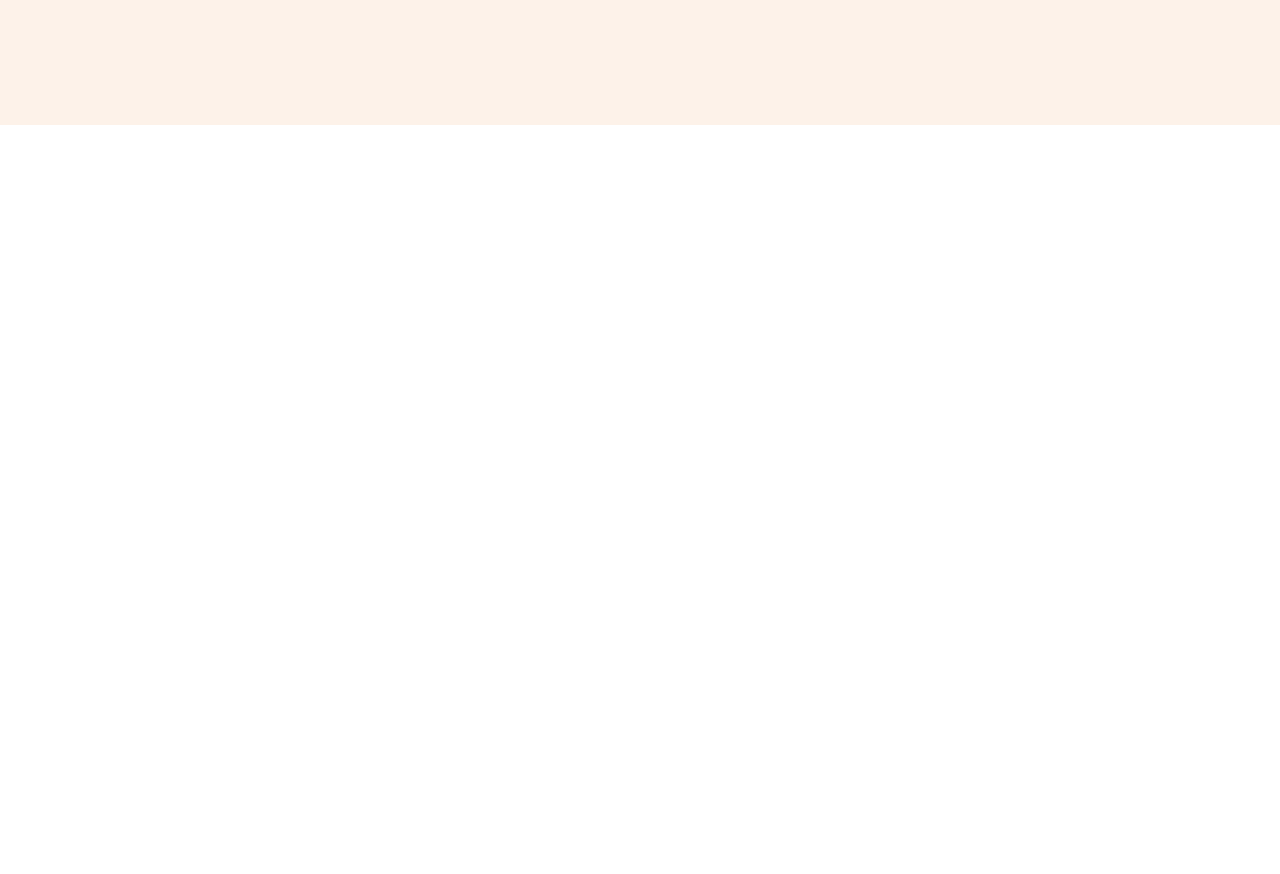
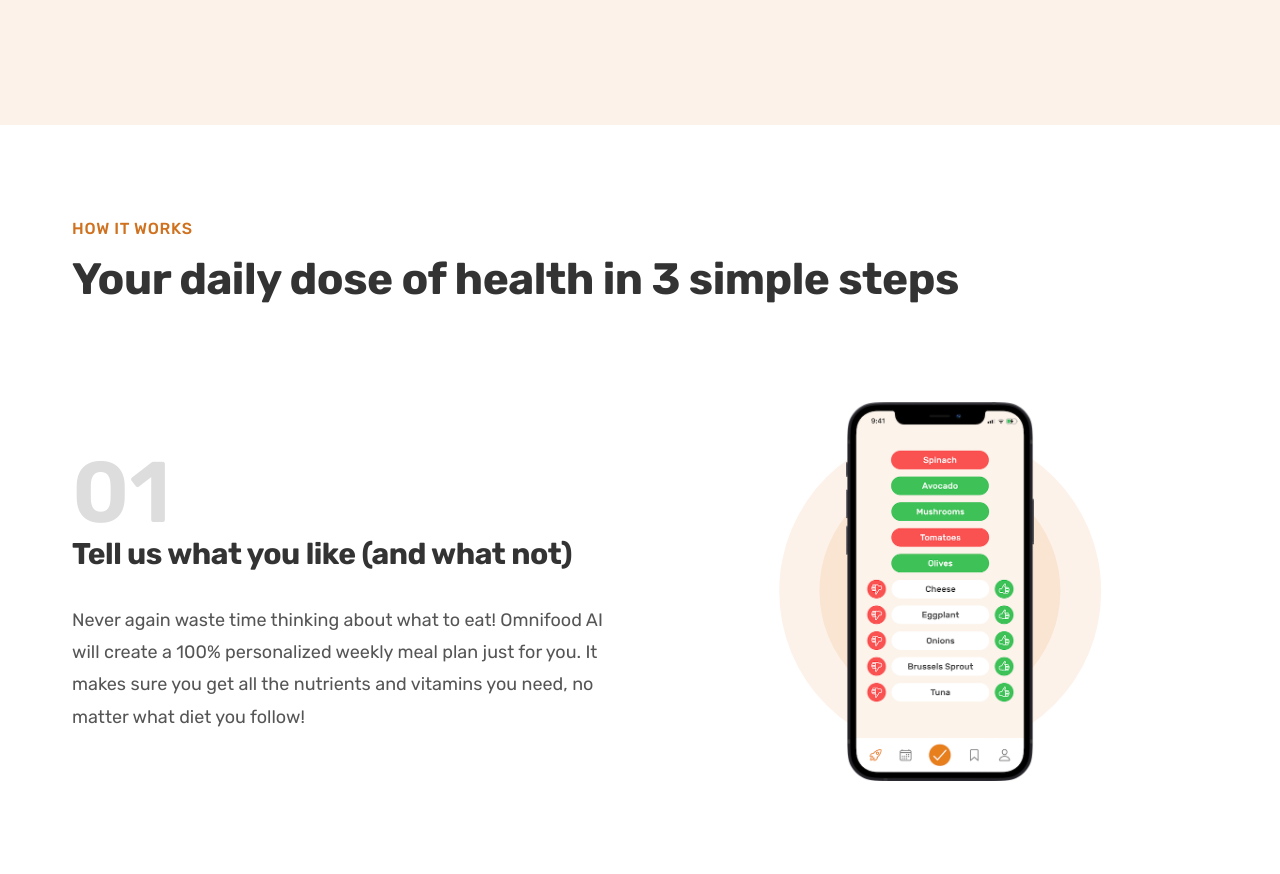
Before and after one commit to KunYuChang/omnifood, a plain HTML site: page index.html in a window 1280 px wide. Shown: the part 699-1573 px from the top of the page. Before the commit the page ends 824 px from the top, so only its background shows below. Drawn offline with Linux system fonts and the light colour scheme.

Commit message:
add how it work section

```diff
--- /dev/null
+++ b/css/general.css
@@ -0,0 +1,182 @@
+/*
+--- 01 TYPOGRAPHY SYSTEM
+
+- Font sizes (px):
+10 / 12 / 14 / 16 / 18 / 20 / 24 / 30 / 36 / 44 / 52 / 62 / 74 / 86 / 98
+
+- Font weights:
+Default: 400
+Medium: 500
+Semi-bold: 600
+Bold: 700
+
+- Line heights:
+Default: 1
+Small: 1.05
+Meduium: 1.2
+Paragraph default: 1.6
+
+- Letter spacing
+- 0.5px
+- 0.75px
+
+- SPACING SYSTEM (px)
+
+2 / 4 / 8 / 12 / 16 / 24 / 32 / 48 / 64 / 80 / 96 / 128
+
+--- 02 COLORS
+
+- Primary: #e67e22
+- Tints:
+#fdf2e9
+#fae5d3
+
+- Shades: #cf711f
+- Accents:
+- Greys:
+#555
+#333
+
+--- 05 SHADOWS
+
+--- 06 BORDER-RADIUS
+Default: 9px;
+
+--- 07 WHITESPACE
+
+*/
+@import url('https://fonts.googleapis.com/css2?family=Rubik:wght@400;500;600;700&display=swap');
+
+* {
+  padding: 0;
+  margin: 0;
+  box-sizing: border-box;
+}
+
+html {
+  font-size: 62.5%;
+}
+
+body {
+  font-family: 'Rubik', sans-serif;
+  line-height: 1;
+  font-weight: 400;
+  color: #555;
+}
+
+/*******************************/
+/* GENRAL REUSABLE COMPONENTS */
+/*******************************/
+
+.container {
+  /* 1140px */
+  max-width: 120rem;
+  padding: 0 3.2rem;
+  margin: 0 auto;
+}
+
+.grid {
+  display: grid;
+  column-gap: 6.4rem;
+  row-gap: 9.6rem;
+}
+
+.grid--2-cols {
+  grid-template-columns: repeat(2, 1fr);
+}
+
+.grid--3-cols {
+  grid-template-columns: repeat(3, 1fr);
+}
+
+.grid--4-cols {
+  grid-template-columns: repeat(4, 1fr);
+}
+
+.grid--center-v {
+  align-items: center;
+}
+
+.heading-primary,
+.heading-secondary,
+.heading-tertiary {
+  font-weight: 700;
+  color: #333;
+  /* 符合網站色調的版本(text-shadow) color: #45260a; */
+  /* 符合創業公司的設計(帶有藍色的灰色) color: #343a40; */
+  letter-spacing: -0.5px;
+}
+
+.heading-primary {
+  font-size: 5.2rem;
+  line-height: 1.05;
+  margin-bottom: 3.2rem;
+}
+
+.heading-secondary {
+  font-size: 4.4rem;
+  line-height: 1.2;
+  /* 由於section hero & section-how 都有做padding 9.6rem的設置，
+  因此在.heading-secondary的上方其實是有 9.6+9.6 = 19.2rem，
+  所以這個地方做margin-bottom: 9.6rem並不會太過份。 */
+  margin-bottom: 9.6rem;
+}
+
+.heading-tertiary {
+  font-size: 3rem;
+  line-height: 1.2;
+  margin-bottom: 3.2rem;
+}
+
+.subheading {
+  /* span 是 inline element 所以改成 block  */
+  display: block;
+  font-size: 1.6rem;
+  font-weight: 500;
+  color:#cf711f;
+  text-transform: uppercase;
+  margin-bottom: 1.6rem;
+  letter-spacing: 0.75px;
+}
+
+.btn:link,
+.btn:visited {
+  display: inline-block;
+  text-decoration: none;
+  font-size: 2rem;
+  font-weight: 600;
+  padding: 1.6rem 3.2rem;
+  border-radius: 9px;
+  transition: background-color 0.3s;
+}
+
+.btn--full:link,
+.btn--full:visited {
+  background-color: #e67e22;
+  color: #fff;
+}
+
+.btn--full:hover,
+.btn--full:active {
+  background-color: #cf711f;
+}
+
+.btn--outline:link,
+.btn--outline:visited {
+  background-color: #fff;
+  color: #555;
+}
+
+.btn--outline:hover,
+.btn--outline:active {
+  background-color: #fdf2e9;
+
+  /* border: 3px solid #fff; */
+
+  /* Trick to add border inside */
+  box-shadow: inset 0 0 0 3px #fff;
+}
+
+.margin-right-sm {
+  margin-right: 1.6rem;
+}
--- a/css/style.css
+++ b/css/style.css
@@ -1,140 +1,3 @@
-/*
---- 01 TYPOGRAPHY SYSTEM
-
-- Font sizes (px):
-10 / 12 / 14 / 16 / 18 / 20 / 24 / 30 / 36 / 44 / 52 / 62 / 74 / 86 / 98
-
-- Font weights:
-Default: 400
-Medium: 500
-Semi-bold: 600
-Bold: 700
-
-- Line heights:
-Default: 1
-Small: 1.05
-Paragraph default: 1.6
-
-- SPACING SYSTEM (px)
-
-2 / 4 / 8 / 12 / 16 / 24 / 32 / 48 / 64 / 80 / 96 / 128
-
---- 02 COLORS
-
-- Primary: #e67e22
-- Tints: #fdf2e9
-- Shades: #cf711f
-- Accents:
-- Greys:
-#555
-#333
-
---- 05 SHADOWS
-
---- 06 BORDER-RADIUS
-Default: 9px;
-
---- 07 WHITESPACE
-
-*/
-@import url('https://fonts.googleapis.com/css2?family=Rubik:wght@400;500;600;700&display=swap');
-
-* {
-  padding: 0;
-  margin: 0;
-  box-sizing: border-box;
-}
-
-html {
-  font-size: 62.5%;
-}
-
-body {
-  font-family: 'Rubik', sans-serif;
-  line-height: 1;
-  font-weight: 400;
-  color: #555;
-}
-
-/*******************************/
-/* GENRAL REUSABLE COMPONENTS */
-/*******************************/
-
-.container {
-  /* 1140px */
-  max-width: 120rem;
-  padding: 0 3.2rem;
-  margin: 0 auto;
-}
-
-.grid {
-  display: grid;
-  gap: 9.6rem;
-}
-
-.grid--2-cols {
-  grid-template-columns: repeat(2, 1fr);
-}
-
-.grid--3-cols {
-  grid-template-columns: repeat(3, 1fr);
-}
-
-.grid--4-cols {
-  grid-template-columns: repeat(4, 1fr);
-}
-
-.heading-primary {
-  font-size: 5.2rem;
-  font-weight: 700;
-  line-height: 1.05;
-  color: #333;
-  letter-spacing: -0.5px;
-  margin-bottom: 3.2rem;
-}
-
-.btn:link,
-.btn:visited {
-  display: inline-block;
-  text-decoration: none;
-  font-size: 2rem;
-  font-weight: 600;
-  padding: 1.6rem 3.2rem;
-  border-radius: 9px;
-  transition: background-color 0.3s;
-}
-
-.btn--full:link,
-.btn--full:visited {
-  background-color: #e67e22;
-  color: #fff;
-}
-
-.btn--full:hover,
-.btn--full:active {
-  background-color: #cf711f;
-}
-
-.btn--outline:link,
-.btn--outline:visited {
-  background-color: #fff;
-  color: #555;
-}
-
-.btn--outline:hover,
-.btn--outline:active {
-  background-color: #fdf2e9;
-
-  /* border: 3px solid #fff; */
-
-  /* Trick to add border inside */
-  box-shadow: inset 0 0 0 3px #fff;
-}
-
-.margin-right-sm {
-  margin-right: 1.6rem;
-}
-
 /*******************************/
 /* HEADER */
 /*******************************/
@@ -267,5 +130,61 @@ body {
 
 .section-how {
   padding: 9.6rem 0;
-  background-color: orange;
 }
+
+.step-number {
+  font-size: 8.6rem;
+  font-weight: 600;
+  /* .step-number color 選用一個與背景較接近的顏色，其實違反了對比原則，但由於這個數字並不是重要的資訊，因此為了設計風格而打破了原則較無傷大雅。 */
+  color: #ddd;
+}
+
+.step-description {
+  font-size: 1.8rem;
+  line-height: 1.8;
+}
+
+.step-img-box {
+  position: relative;
+
+  display: flex;
+  align-items: center;
+  justify-content: center;
+}
+
+.step-img-box::before,
+.step-img-box::after {
+  /* 這是一個圓圈的設計，由於這個圓圈只是用於style而不具備內容，因此使用偽元素來處理，避免汙染html。 */
+  content: "";
+  display: block;
+
+  border-radius: 50%;
+
+  position: absolute;
+  top: 50%;
+  left: 50%;
+  transform: translate(-50%, -50%);
+  z-index: -1;
+}
+
+.step-img-box::before {
+  width: 60%;
+  /* 高度會隨著螢幕收縮而改變 height: 60%; */
+
+  /* 因此使用padding-bottom的方法來取代 60% of parent's width */
+  padding-bottom: 60%;
+
+  background-color: #fdf2e9;
+}
+
+.step-img-box::after {
+  width: 45%;
+  padding-bottom: 45%;
+
+  background-color: #fae5d3;
+}
+
+.step-img {
+  /* 通常需要使用 google chome dev 去調整圖片大小，以測試出合適的大小 */
+  width: 35%;
+}
--- a/index.html
+++ b/index.html
@@ -4,6 +4,7 @@
     <meta charset="UTF-8" />
     <meta http-equiv="X-UA-Compatible" content="IE=edge" />
     <meta name="viewport" content="width=device-width, initial-scale=1.0" />
+    <link rel="stylesheet" href="./css/general.css">
     <link rel="stylesheet" href="./css/style.css" />
     <title>Omnifood</title>
   </head>
@@ -78,6 +79,56 @@
           </div>
         </div>
       </section>
+
+      <section class="section-how">
+        <div class="container">
+          <!-- h2 上方放上一段描述比較適合使用 p or span 而不是具有標題意義的 h3 -->
+          <span class="subheading">How it works</span>
+          <h2 class="heading-secondary">Your daily dose of health in 3 simple steps</h2>
+        </div>
+        <!-- Z Pattern -->
+        <div class="container grid grid--2-cols grid--center-v">
+          <!-- STEP 01 -->
+          <div class="step-text-box">
+            <p class="step-number">01</p>
+            <h3 class="heading-tertiary">
+              Tell us what you like (and what not)
+            </h3>
+            <p class="step-description">
+              Never again waste time thinking about what to eat! Omnifood AI will create a 100% personalized weekly meal plan just for you. It makes sure you get all the nutrients and vitamins you need, no matter what diet you follow!
+            </p>
+          </div>
+          <div class="step-img-box">
+            <img src="./img/app/app-screen-1.png" class="step-img" alt="iPone app preferences selection screen">
+          </div>
+          <!-- STEP 02 -->
+          <div class="step-img-box">
+            <img src="./img/app/app-screen-2.png" class="step-img" alt="iPone app meal approving plan screen">
+          </div>
+          <div class="step-text-box">
+            <p class="step-number">02</p>
+            <h3 class="heading-tertiary">
+              Approve your weekly meal plan
+            </h3>
+            <p class="step-description">
+              Once per week, approve the meal plan generated for you by Omnifood AI. You can change ingredients, swap entire meals, or even add your own recipes.
+            </p>
+          </div>
+          <!-- STEP 03 -->
+          <div class="step-text-box">
+            <p class="step-number">03</p>
+            <h3 class="heading-tertiary">
+              Receive meals at convenient time
+            </h3>
+            <p class="step-description">
+              Best chefs in town will cook your selected meal every day, and we will deliver it to your door whenever works best for you. You can change delivery schedule and address daily!
+            </p>
+          </div>
+          <div class="step-img-box">
+            <img src="./img/app/app-screen-3.png" class="step-img" alt="iPone app delivery screen">
+          </div>
+        </div>
+      </section>
     </main>
   </body>
 </html>
```
Also changed, not shown: 1 other file.
